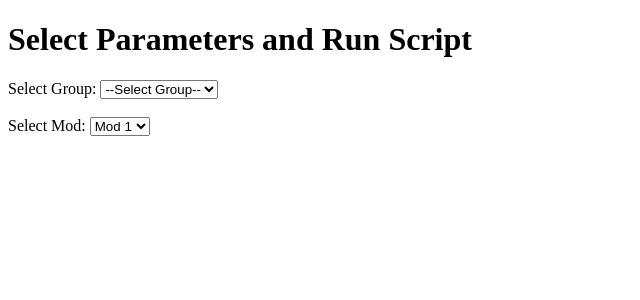
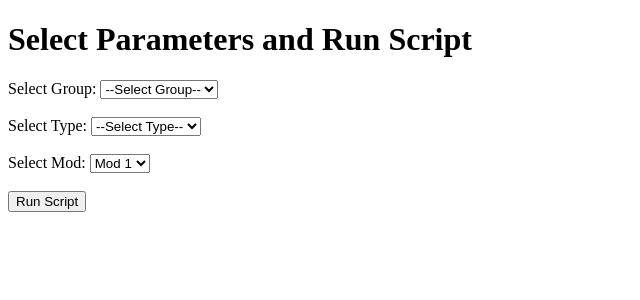
Before and after one commit to sanchitsharma1/THE_TREE, a Flask app: page / in a window 1280 px wide. Shown: the top 300 px of the page, without its empty margins (0-640 px from the left). Run offline with Flask 3, Linux system fonts and the light colour scheme.

Commit message:
Update home.html

```diff
--- a/flask_arg/templates/home.html
+++ b/flask_arg/templates/home.html
@@ -4,28 +4,48 @@
     <meta charset="UTF-8">
     <meta name="viewport" content="width=device-width, initial-scale=1.0">
     <title>Flask App</title>
+    <script>
+        function updateTypeOptions() {
+            var group = document.getElementById("group").value;
+            var typeSelect = document.getElementById("type");
+            typeSelect.innerHTML = "";  // Clear existing options
+
+            if (group == "1") {
+                var option1 = new Option("Type 1", "1");
+                var option2 = new Option("Type 2", "2");
+                typeSelect.add(option1);
+                typeSelect.add(option2);
+            } else if (group == "2") {
+                var option3 = new Option("Type 3", "3");
+                var option4 = new Option("Type 4", "4");
+                typeSelect.add(option3);
+                typeSelect.add(option4);
+            } else if (group == "3") {
+                var option5 = new Option("Type 5", "5");
+                var option6 = new Option("Type 6", "6");
+                typeSelect.add(option5);
+                typeSelect.add(option6);
+            }
+        }
+    </script>
 </head>
 <body>
     <h1>Select Parameters and Run Script</h1>
     <form method="POST">
         <label for="group">Select Group:</label>
-        <select name="group" id="group" onchange="this.form.submit()">
-            <option value="">--Select Group--</option>
-            <option value="1" {% if group == '1' %}selected{% endif %}>Group 1</option>
-            <option value="2" {% if group == '2' %}selected{% endif %}>Group 2</option>
-            <option value="3" {% if group == '3' %}selected{% endif %}>Group 3</option>
+        <select name="group" id="group" onchange="updateTypeOptions()">
+            <option value="" selected>--Select Group--</option>
+            <option value="1">Group 1</option>
+            <option value="2">Group 2</option>
+            <option value="3">Group 3</option>
         </select>
         <br><br>
 
-        {% if type_options %}
         <label for="type">Select Type:</label>
         <select name="type" id="type">
-            {% for type_option in type_options %}
-                <option value="{{ type_option }}">Type {{ type_option }}</option>
-            {% endfor %}
+            <option value="" selected>--Select Type--</option>
         </select>
         <br><br>
-        {% endif %}
 
         <label for="mod">Select Mod:</label>
         <select name="mod" id="mod">
@@ -37,9 +57,7 @@
         </select>
         <br><br>
 
-        {% if type_options %}
         <button type="submit">Run Script</button>
-        {% endif %}
     </form>
 
     {% if output %}
```
